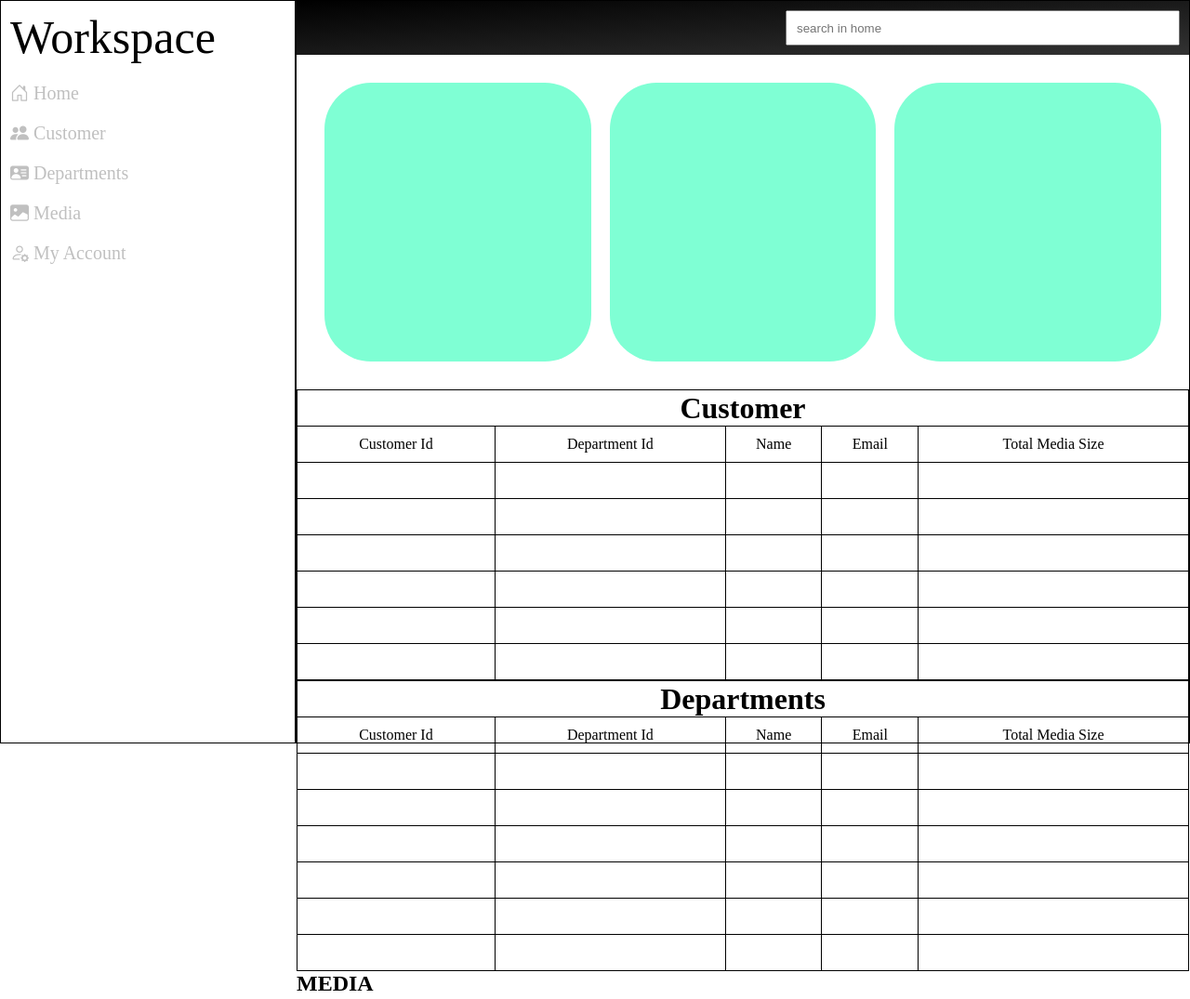
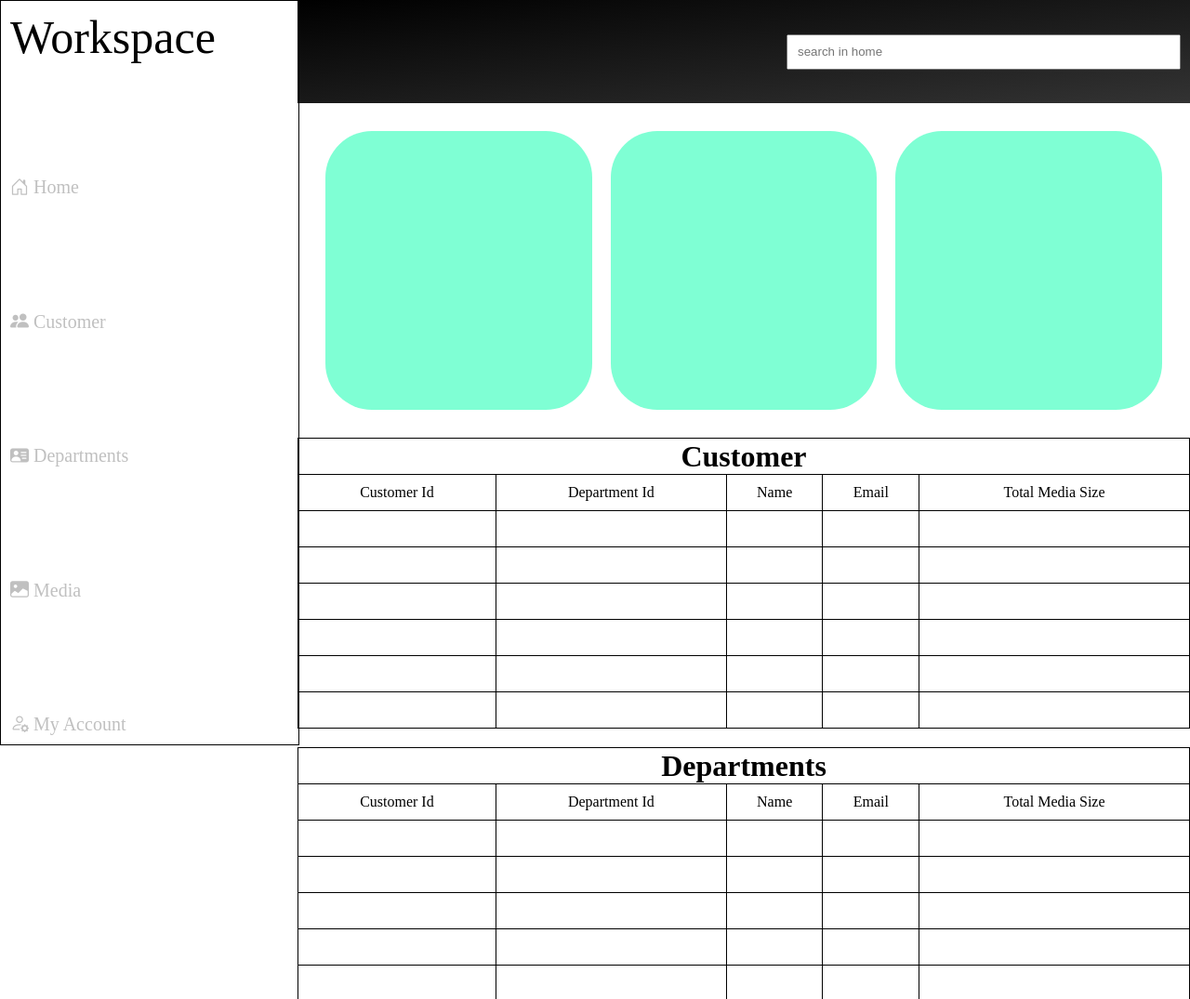
Before and after one commit to Adityasharma0709/Assignment2, a plain HTML site: page index.html in a window 1280 px wide. Shown: the top 1075 px of the page at 93% size. Drawn offline with nearby package versions, Linux system fonts and the light colour scheme.

Commit message:
Update stylesheet.css

```diff
--- a/stylesheet.css
+++ b/stylesheet.css
@@ -3,43 +3,45 @@
   margin: 0;
 }
 body {
-
+  height: auto;
 }
 .entire {
   display: flex;
   width: 100%;
-  height: 100vh;
+  height: 100%;
+  justify-content: space-between;
 }
 .main {
-  display: flex;
+  /* display: flex; */
   width: 75%;
   height: auto;
-  border: solid black 1px;
-  flex-direction: column;
+  margin-left: 25%;
+
+  /* border: solid black 1px; */
+  /* flex-direction: column; */
 }
 
 .side {
   display: flex;
-  height: ;
+  height: 100vh;
   width: 25%;
   border: solid black 1px;
+  position: fixed;
   flex-direction: column;
+  justify-content: space-between;
+}
+.select {
+  border-radius: 5px;
+  padding: 10px;
 }
 .side a {
-  /* background-color: aqua; */
-  border-radius: 5px;
-  padding: 10px;
-  display: block;
   text-decoration: none;
   color: #c0c0c0;
   font-size: 20px;
 }
-.side a:hover {
-    background-color: blanchedalmond;
-    color: #000000;
-  }
-.Account{
-
+.select:hover {
+  background-color: blanchedalmond;
+  color: #000000;
 }
 .navigationBar {
   display: flex;
@@ -49,8 +51,6 @@
   height: 10%;
   background-color: #000000; /* Black gradient background */
   background-image: linear-gradient(to bottom right, #000000, #333333);
-  /* margin: 0 10px; */
-  /* background-color: blue; */
 }
 .navigationBar input {
   padding: 10px;
@@ -58,8 +58,8 @@
   width: 400px;
   height: 14px;
 }
-table{
-
+table {
+  margin: 20px 0;
 }
 .section1 {
   /* width: 100%; */
@@ -80,7 +80,7 @@
   text-align: center;
 }
 tr {
-    height: 39px;
+  height: 39px;
   border: solid black 1px;
 }
 td {
@@ -89,9 +89,6 @@
 th {
   border: solid black 1px;
 }
-.side.Account {
-  align-self: flex-end;
-}
 .Workspace p {
   font-size: 50px;
   padding: 10px;
```
